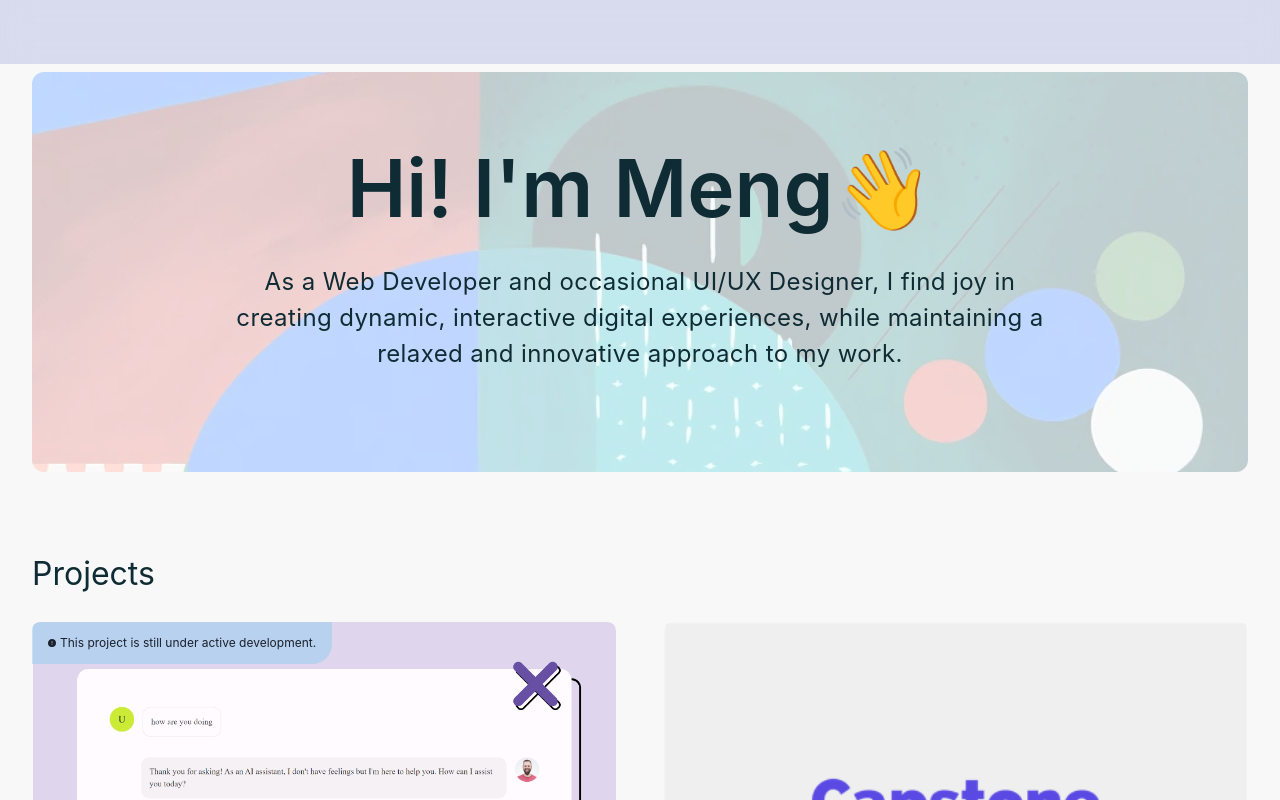
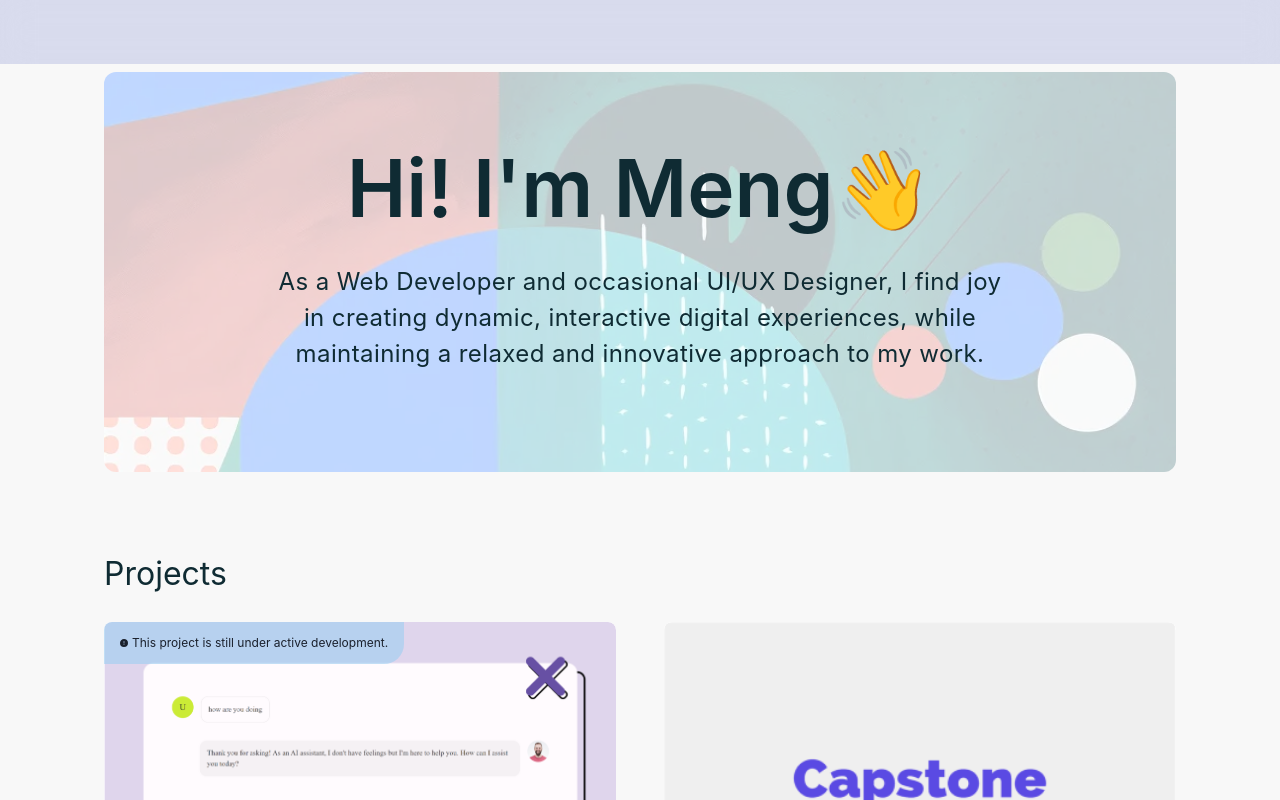
Before and after one commit to mong00x/portfolio, a Next.js app: page / in a window 1280 px wide. Shown: the top 800 px of the page. Built offline with nearby package versions, Linux system fonts and the light colour scheme.

Commit message:
fix styles in middle/large view

```diff
--- a/pages/index.js
+++ b/pages/index.js
@@ -17,7 +17,6 @@ import {
   Flex
 } from "@chakra-ui/react";
 
-import qrcode from "../public/qrcode.png";
 
 import Data from "../data.json";
 
@@ -81,10 +80,10 @@ export default function Home() {
               </PopoverTrigger>
               <PopoverContent  mr="4px" p="12px" gap="12px" bg={theme === "light" ? "white" : "black"} borderRadius={12} color={theme === "light" ? "#0f2b33" : "#f8f8f8"}>
                 <Flex flexDir="row-reverse" gap="24px" w="100%" justifyContent="space-between">
-                  <PopoverCloseButton borderRadius="12px"  fontSize="1rem" w="2rem" h="2rem" alignSelf="flex-end"/>
+                  <PopoverCloseButton borderRadius="12px"  fontSize="1rem" w="2.5rem" h="2.5rem" alignSelf="flex-end"/>
                   <PopoverHeader fontSize="20px">Check it on your phone</PopoverHeader>
                 </Flex>
-                <Image src="/qrcode.png" alt="qrcode" maxW="70vw" m="auto"/>
+                <Image src="/qrcode.png" alt="qrcode" w="70vw" maxW="600px" m="auto"/>
               </PopoverContent>
             </Popover>
 
--- a/styles/Home.module.css
+++ b/styles/Home.module.css
@@ -130,7 +130,7 @@
 
   );
   background-size: 100% auto;
-  -webkit-background-clip: text;
+  -webkit-background-clip: text;f
   -webkit-text-fill-color: transparent;
   animation: shine 18s linear infinite;
 } */
@@ -240,7 +240,7 @@
 /* medium */
 @media (max-width: 100em) and (min-width: 42em) {
   .container {
-    padding: 0 2rem;
+    padding: 0 6.5rem;
   }
 
   .navBtnContainer {
@@ -252,7 +252,7 @@
   } */
 
   .herobg{
-    margin:0 2rem;
+    margin:0  6.5rem;
     width: -webkit-fill-available;
     z-index:0;
     top:4.5rem;
```
